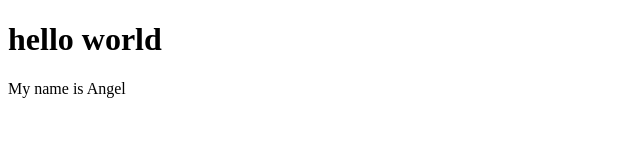
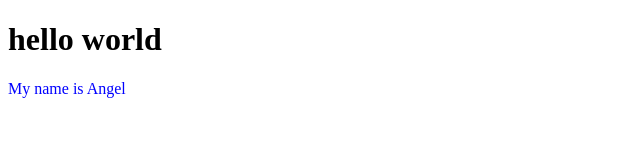
Before and after one commit to torhshad/trial, a plain HTML site: page index.html in a window 1280 px wide. Shown: the whole page, without its empty margins (0-640 px from the left). Drawn offline with Linux system fonts and the light colour scheme.

Commit message:
change the text color

```diff
--- a/index.html
+++ b/index.html
@@ -7,6 +7,6 @@
 	</head>
 	<body>
 		<h1>hello world</h1>
-          <p>My name is Angel</p>
+		<p style="color: blue">My name is Angel</p>
 	</body>
 </html>
```
